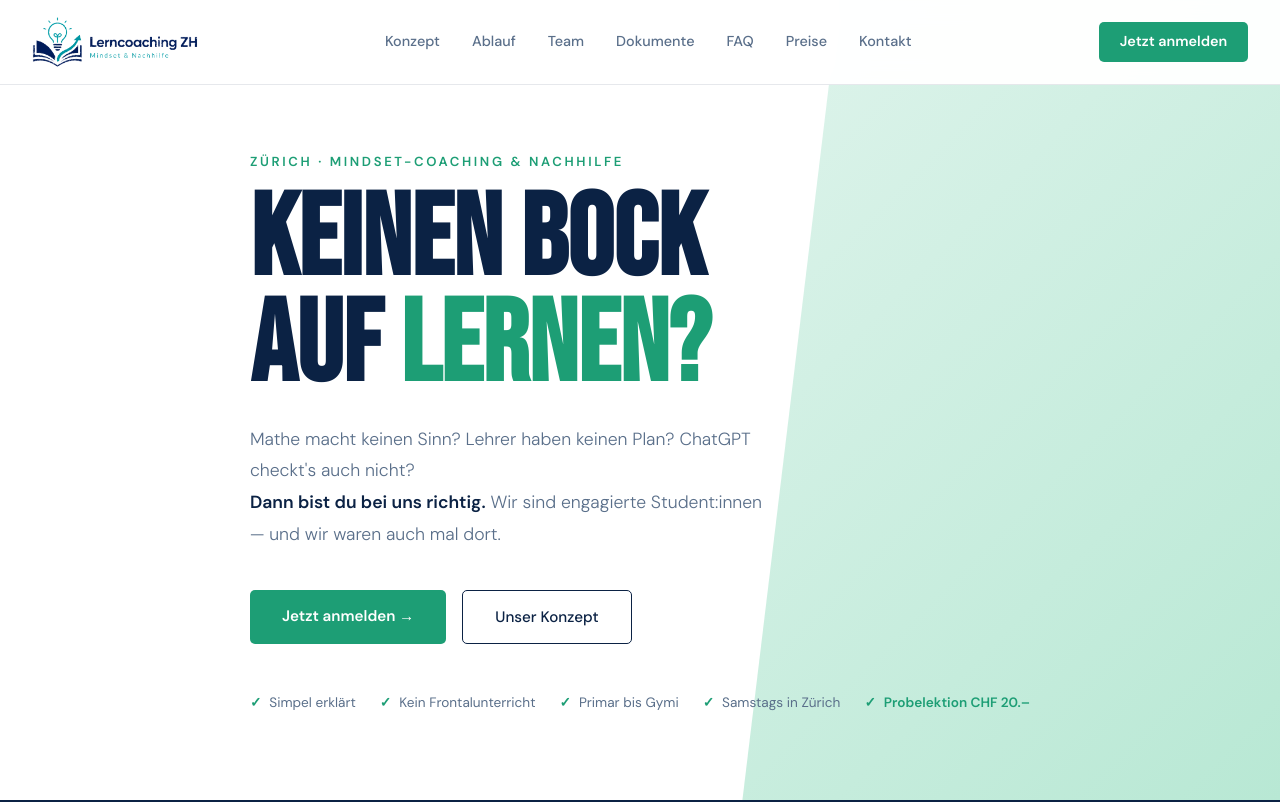
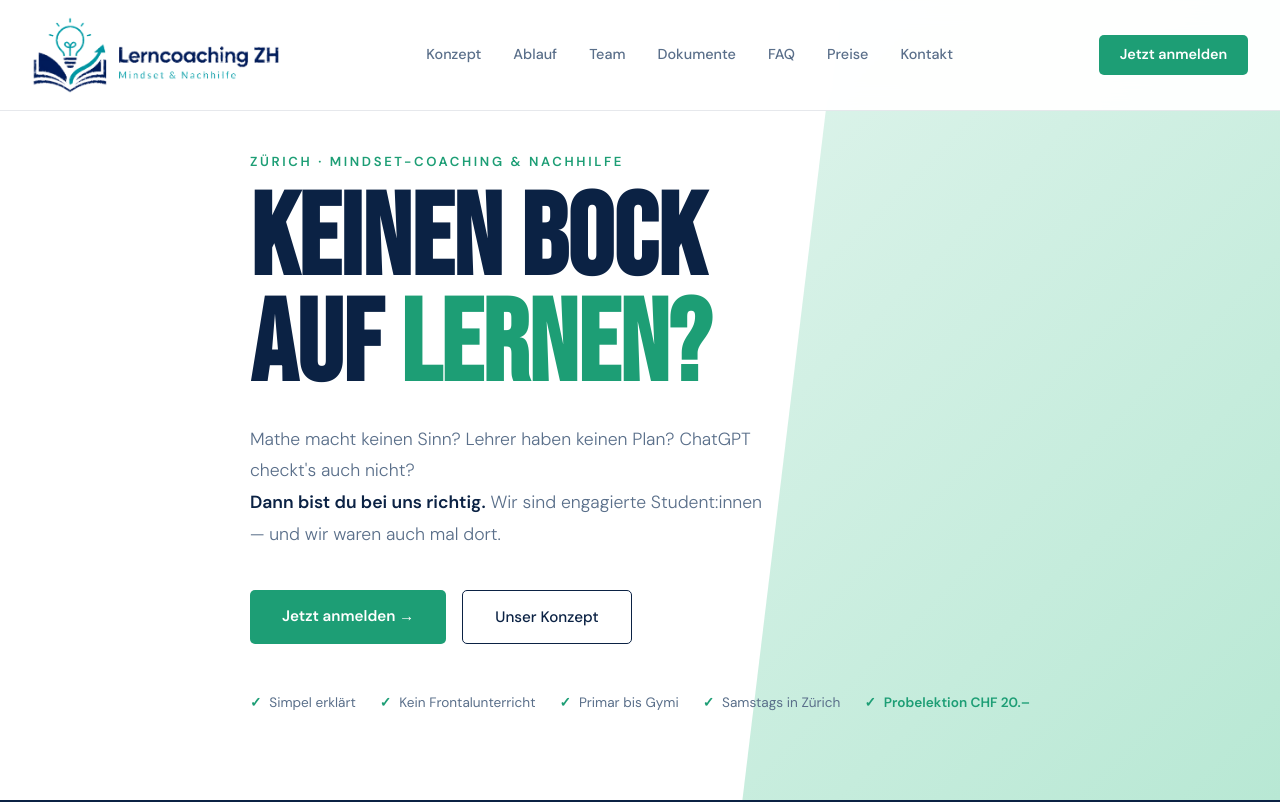
Before and after one commit to josefelkorany-star/Lerncoaching-ZH, a plain HTML site: page index.html in a window 1280 px wide. Shown: the top 802 px of the page. Drawn offline with Linux system fonts and the light colour scheme.

Commit message:
Add files via upload

```diff
--- a/index.html
+++ b/index.html
@@ -154,7 +154,7 @@
 
 <nav>
   <a href="#" style="display:flex;align-items:center;gap:.6rem;text-decoration:none;">
-    <img src="logo.png" alt="Lerncoaching ZH" height="52"
+    <img src="logo.png" alt="Lerncoaching ZH" height="78"
          onerror="this.style.display='none';document.getElementById('nav-logo-text').style.display='block'"/>
     <span class="nav-logo" id="nav-logo-text" style="display:none;">Lerncoaching <span>ZH</span></span>
   </a>
```
